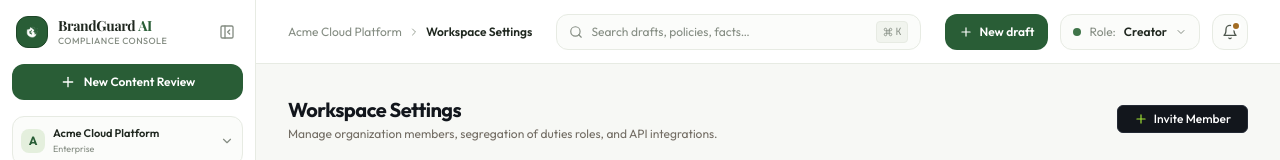
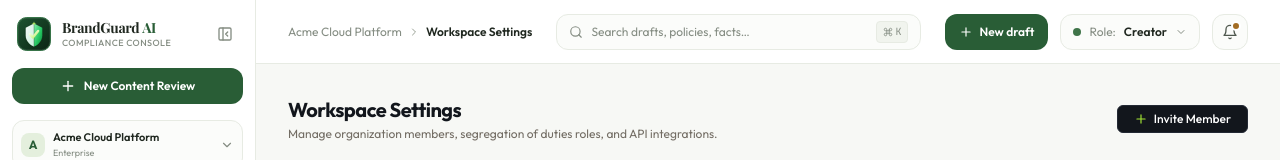
Before and after one commit to HarshvardhanSR07/BrandGuard-AI, a React (Vite) app in the folder apps/web/: page /settings in a window 1280 px wide. Shown: the top 160 px of the page. Built offline with nearby package versions, Linux system fonts and the light colour scheme; a web font is replaced by a local one.

Commit message:
fix(layout): eliminate sidebar collapse toggle overlap and upgrade brand logo design to vector SVG

```diff
--- a/apps/web/index.html
+++ b/apps/web/index.html
@@ -2,7 +2,7 @@
 <html lang="en">
   <head>
     <meta charset="UTF-8" />
-    <link rel="icon" type="image/png" href="/brandguard-emblem.png" />
+    <link rel="icon" type="image/svg+xml" href="/logo.svg" />
     <meta name="viewport" content="width=device-width, initial-scale=1.0" />
     <link rel="preconnect" href="https://fonts.googleapis.com" />
     <link rel="preconnect" href="https://fonts.gstatic.com" crossorigin />
--- a/apps/web/src/components/layout/MobileNavDrawer.tsx
+++ b/apps/web/src/components/layout/MobileNavDrawer.tsx
@@ -18,6 +18,7 @@ import {
 } from 'lucide-react';
 import { useAuth } from '../../hooks/useAuth';
 import { useWorkspace } from '../../hooks/useWorkspace';
+import { BrandGuardLogo } from '../ui/BrandGuardLogo';
 
 interface MobileNavDrawerProps {
   isOpen: boolean;
@@ -90,13 +91,7 @@ export const MobileNavDrawer: React.FC<MobileNavDrawerProps> = ({ isOpen, onClos
         <div>
           <div className="flex items-center justify-between pb-4 border-b border-[#e7ebe3]">
             <div className="flex items-center gap-2.5">
-              <div className="w-8 h-8 rounded-xl bg-[#295d36] flex items-center justify-center p-1.5 shadow-2xs">
-                <img
-                  src="/brandguard-emblem-white.png"
-                  alt="BrandGuard Emblem"
-                  className="w-full h-full object-contain"
-                />
-              </div>
+              <BrandGuardLogo size="sm" />
               <div className="flex flex-col">
                 <span className="font-playfair font-bold text-sm tracking-tight text-[#202820]">
                   BrandGuard <span className="text-[#295d36]">AI</span>
--- a/apps/web/src/components/layout/Sidebar.tsx
+++ b/apps/web/src/components/layout/Sidebar.tsx
@@ -22,6 +22,7 @@ import {
 } from 'lucide-react';
 import { useAuth } from '../../hooks/useAuth';
 import { useWorkspace } from '../../hooks/useWorkspace';
+import { BrandGuardLogo } from '../ui/BrandGuardLogo';
 
 export const NAV_WORKFLOW_GROUPS = [
   {
@@ -86,21 +87,35 @@ export const Sidebar: React.FC<SidebarProps> = ({ isCollapsed, onToggleCollapse
       }`}
     >
       <div className="px-3 flex-1 flex flex-col min-h-0">
-        {/* Brand Lockup & Collapse Trigger */}
+        {/* Brand Lockup & Collapse Trigger (Zero Overlap in Collapsed & Expanded Modes) */}
+        {isCollapsed ? (
+          <div className="flex flex-col items-center gap-2 mb-4">
+            <div
+              onClick={() => navigate('/dashboard')}
+              className="cursor-pointer group p-0.5 rounded-xl hover:bg-[#f1f4ee] transition-all flex items-center justify-center"
+              title="BrandGuard AI Home"
+            >
+              <BrandGuardLogo size="sm" />
+            </div>
+
+            <button
+              type="button"
+              onClick={onToggleCollapse}
+              className="w-9 h-9 rounded-xl flex items-center justify-center text-[#6a7468] hover:text-[#202820] hover:bg-[#f1f4ee] transition-colors cursor-pointer"
+              title="Expand sidebar (Ctrl+B)"
+              aria-label="Expand sidebar"
+            >
+              <PanelLeftOpen className="w-4 h-4" />
+            </button>
+          </div>
+        ) : (
           <div className="flex items-center justify-between px-1 mb-4">
             <div
               onClick={() => navigate('/dashboard')}
               className="flex items-center gap-2.5 cursor-pointer group min-w-0"
               title="BrandGuard AI Home"
             >
-            <div className="w-8 h-8 rounded-xl bg-[#295d36] border border-[#1e4628] flex items-center justify-center shadow-xs shrink-0 p-1.5 transition-transform group-hover:scale-105">
-              <img
-                src="/brandguard-emblem-white.png"
-                alt="BrandGuard Emblem"
-                className="w-full h-full object-contain filter drop-shadow-2xs"
-              />
-            </div>
-            {!isCollapsed && (
+              <BrandGuardLogo size="md" />
               <div className="flex flex-col min-w-0 animate-in fade-in duration-150">
                 <span className="font-playfair font-bold text-sm tracking-tight text-[#202820] leading-tight truncate">
                   BrandGuard <span className="text-[#295d36] font-extrabold">AI</span>
@@ -109,23 +124,19 @@ export const Sidebar: React.FC<SidebarProps> = ({ isCollapsed, onToggleCollapse
                   Compliance Console
                 </span>
               </div>
-            )}
             </div>
 
             <button
               type="button"
               onClick={onToggleCollapse}
-            className="p-1 rounded-lg text-[#858d83] hover:text-[#202820] hover:bg-[#f1f4ee] transition-colors shrink-0"
-            title={isCollapsed ? 'Expand sidebar (Ctrl+B)' : 'Collapse sidebar (Ctrl+B)'}
-            aria-label={isCollapsed ? 'Expand sidebar' : 'Collapse sidebar'}
+              className="p-1.5 rounded-lg text-[#858d83] hover:text-[#202820] hover:bg-[#f1f4ee] transition-colors shrink-0 cursor-pointer"
+              title="Collapse sidebar (Ctrl+B)"
+              aria-label="Collapse sidebar"
             >
-            {isCollapsed ? (
-              <PanelLeftOpen className="w-4 h-4" />
-            ) : (
               <PanelLeftClose className="w-4 h-4" />
-            )}
             </button>
           </div>
+        )}
 
         {/* Primary Action Button: New Content Review */}
         <div className="mb-4">
--- /dev/null
+++ b/apps/web/src/components/ui/BrandGuardLogo.tsx
@@ -0,0 +1,156 @@
+import React from 'react';
+
+interface BrandGuardLogoProps {
+  size?: 'xs' | 'sm' | 'md' | 'lg' | 'xl';
+  withWordmark?: boolean;
+  className?: string;
+  animate?: boolean;
+}
+
+const SIZE_MAP = {
+  xs: { box: 'w-6 h-6', px: 24, font: 'text-xs' },
+  sm: { box: 'w-8 h-8', px: 32, font: 'text-sm' },
+  md: { box: 'w-9 h-9', px: 36, font: 'text-base' },
+  lg: { box: 'w-11 h-11', px: 44, font: 'text-xl' },
+  xl: { box: 'w-14 h-14', px: 56, font: 'text-2xl' },
+};
+
+export const BrandGuardLogo: React.FC<BrandGuardLogoProps> = ({
+  size = 'md',
+  withWordmark = false,
+  className = '',
+  animate = true,
+}) => {
+  const { box, px, font } = SIZE_MAP[size] || SIZE_MAP.md;
+
+  return (
+    <div className={`inline-flex items-center gap-2.5 select-none ${className}`}>
+      {/* Icon Mark: Crisp Vector Shield + AI Governance Crest */}
+      <div
+        className={`${box} shrink-0 relative flex items-center justify-center transition-transform duration-200 ${
+          animate ? 'hover:scale-105' : ''
+        }`}
+        style={{ width: px, height: px }}
+      >
+        <svg
+          viewBox="0 0 48 48"
+          width="100%"
+          height="100%"
+          fill="none"
+          xmlns="http://www.w3.org/2000/svg"
+          className="drop-shadow-xs"
+        >
+          <defs>
+            {/* Outer Container Gradient - Deep Luxury Emerald */}
+            <linearGradient id="bgGrad" x1="0%" y1="0%" x2="100%" y2="100%">
+              <stop offset="0%" stopColor="#1e5430" />
+              <stop offset="50%" stopColor="#143c22" />
+              <stop offset="100%" stopColor="#0b2414" />
+            </linearGradient>
+
+            {/* Left Shield Wing (Pure Silver-White with subtle sheen) */}
+            <linearGradient id="leftWing" x1="0%" y1="0%" x2="100%" y2="100%">
+              <stop offset="0%" stopColor="#FFFFFF" />
+              <stop offset="100%" stopColor="#d1fae5" />
+            </linearGradient>
+
+            {/* Right Shield Wing (Cyber Emerald & Lime Gradient) */}
+            <linearGradient id="rightWing" x1="0%" y1="0%" x2="100%" y2="100%">
+              <stop offset="0%" stopColor="#86efac" />
+              <stop offset="60%" stopColor="#22c55e" />
+              <stop offset="100%" stopColor="#15803d" />
+            </linearGradient>
+
+            {/* Inner Verification Core Checkmark */}
+            <linearGradient id="coreCheck" x1="0%" y1="0%" x2="100%" y2="100%">
+              <stop offset="0%" stopColor="#ffffff" />
+              <stop offset="100%" stopColor="#bef264" />
+            </linearGradient>
+
+            {/* Subtle glow filter */}
+            <filter id="shieldGlow" x="-20%" y="-20%" width="140%" height="140%">
+              <feDropShadow dx="0" dy="1.5" stdDeviation="1.5" floodColor="#04210e" floodOpacity="0.4" />
+            </filter>
+          </defs>
+
+          {/* 1. Base Squircle with Metallic Accent Edge */}
+          <rect
+            x="2"
+            y="2"
+            width="44"
+            height="44"
+            rx="12"
+            fill="url(#bgGrad)"
+            stroke="#2e7041"
+            strokeWidth="1.2"
+          />
+          <rect
+            x="3.2"
+            y="3.2"
+            width="41.6"
+            height="41.6"
+            rx="10.8"
+            stroke="rgba(255, 255, 255, 0.12)"
+            strokeWidth="0.8"
+          />
+
+          {/* 2. Main Sculpted Guard Shield */}
+          <g filter="url(#shieldGlow)">
+            {/* Left Facet of Shield */}
+            <path
+              d="M24 10 L13 15.5 V25.5 C13 32.5 17.5 37.8 24 40.5 V10 Z"
+              fill="url(#leftWing)"
+              fillOpacity="0.95"
+            />
+
+            {/* Right Facet of Shield */}
+            <path
+              d="M24 10 L35 15.5 V25.5 C35 32.5 30.5 37.8 24 40.5 V10 Z"
+              fill="url(#rightWing)"
+            />
+
+            {/* Center Crease / Depth Line */}
+            <line
+              x1="24"
+              y1="10"
+              x2="24"
+              y2="40.5"
+              stroke="#0b2414"
+              strokeWidth="0.8"
+              strokeOpacity="0.5"
+            />
+
+            {/* 3. Verified Precision Checkmark & AI Spark Core */}
+            <path
+              d="M18.5 24.5 L22.5 28.5 L29.5 20"
+              stroke="url(#coreCheck)"
+              strokeWidth="3.2"
+              strokeLinecap="round"
+              strokeLinejoin="round"
+            />
+
+            {/* 4. AI Spark at Crest (Star of Intelligence) */}
+            <path
+              d="M24 7.2 L24.8 9.5 L27 10 L24.8 10.5 L24 12.8 L23.2 10.5 L21 10 L23.2 9.5 Z"
+              fill="#bef264"
+            />
+          </g>
+        </svg>
+      </div>
+
+      {/* Optional Wordmark */}
+      {withWordmark && (
+        <div className="flex flex-col min-w-0">
+          <span className={`font-playfair font-bold tracking-tight text-[#202820] leading-tight ${font}`}>
+            BrandGuard <span className="text-[#295d36] font-extrabold">AI</span>
+          </span>
+          <span className="text-[9px] text-[#858d83] font-medium tracking-wider uppercase">
+            Compliance Console
+          </span>
+        </div>
+      )}
+    </div>
+  );
+};
+
+export default BrandGuardLogo;
```
Also changed, not shown: apps/web/public/logo.svg. Lines whose indentation alone changed are shown as unchanged.
